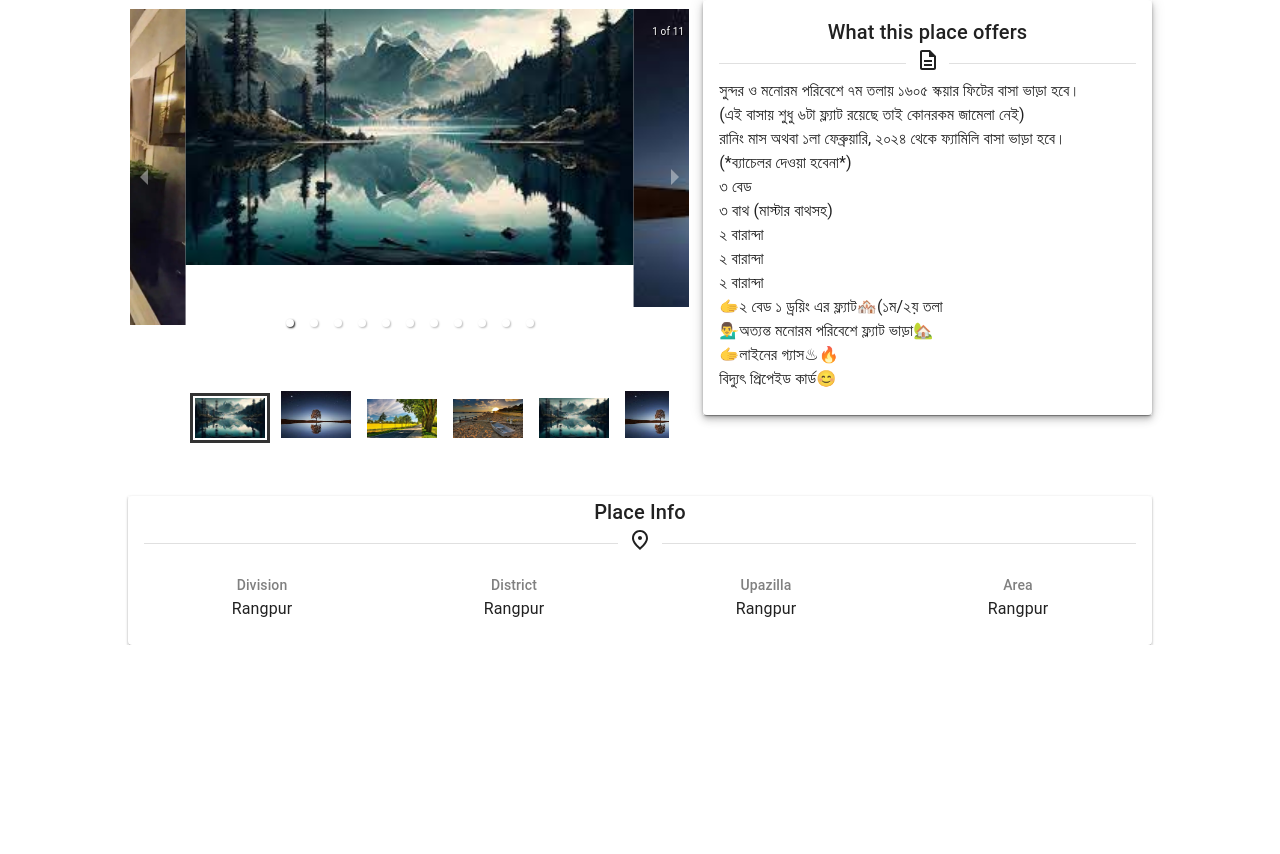
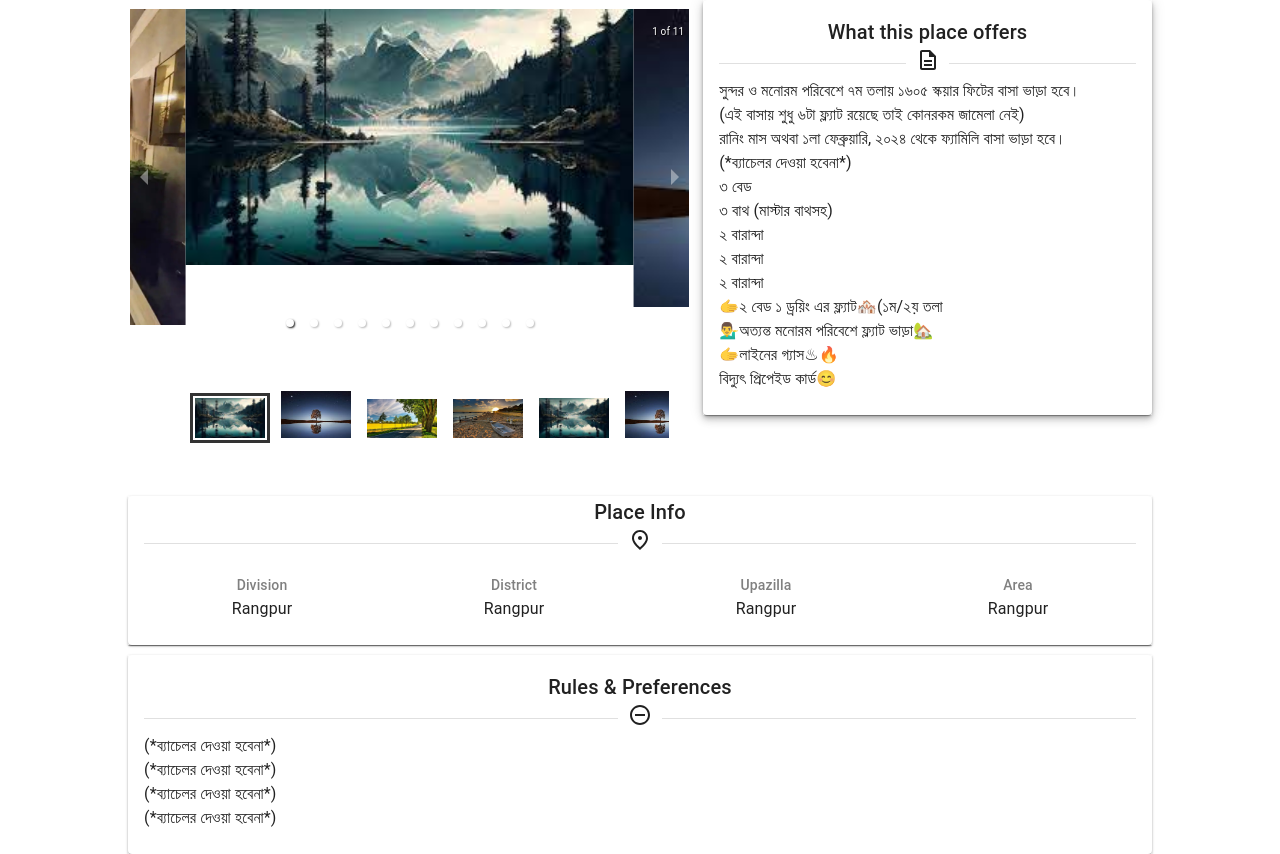
Before and after one commit to nazmuShakib/FrontEnd, a React (Vite) app: page /property in a window 1280 px wide. Shown: the part 330-1184 px from the top of the page. Before the commit the page ends 975 px from the top, so only its background shows below. Built offline with nearby package versions, Linux system fonts and the light colour scheme.

Commit message:
add rules and preference section

```diff
--- a/src/components/Property.jsx
+++ b/src/components/Property.jsx
@@ -5,6 +5,7 @@ import {
 import PropertyHeader from './Utility/PropertyHeader'
 import ImagesAndDescription from './Utility/ImagesAndDescription'
 import PlaceInfo from './Utility/PlaceInfo'
+import RulesAndPreferences from './Utility/RuleAndPreferences'
 
 // Basic image slider
 // TODO change the left and right slider arrows
@@ -30,6 +31,7 @@ export default function ImageGallery() {
 			<Divider variant="middle" />
 			<ImagesAndDescription />
 			<PlaceInfo />
+			<RulesAndPreferences />
 		</Box>
 	)
 }
--- /dev/null
+++ b/src/components/Utility/RuleAndPreferences.jsx
@@ -0,0 +1,30 @@
+import {
+	Box,
+	Card,
+	CardContent,
+	Divider,
+	Typography,
+} from '@mui/material'
+import { RemoveCircleOutline } from '@mui/icons-material'
+
+export default function RulesAndPreferences() {
+	return (
+		<Box sx={{
+			marginTop: '10px',
+			width: '100%',
+			boxShadow: 1,
+		}}
+		>
+			<Card>
+				<CardContent>
+					<Typography component="h1" variant="h6" textAlign="center">Rules & Preferences</Typography>
+					<Divider><RemoveCircleOutline /></Divider>
+					<Typography component="section" variant="span"> (*ব্যাচেলর দেওয়া হবেনা*)</Typography>
+					<Typography component="section" variant="span"> (*ব্যাচেলর দেওয়া হবেনা*)</Typography>
+					<Typography component="section" variant="span"> (*ব্যাচেলর দেওয়া হবেনা*)</Typography>
+					<Typography component="section" variant="span"> (*ব্যাচেলর দেওয়া হবেনা*)</Typography>
+				</CardContent>
+			</Card>
+		</Box>
+	)
+}
```
